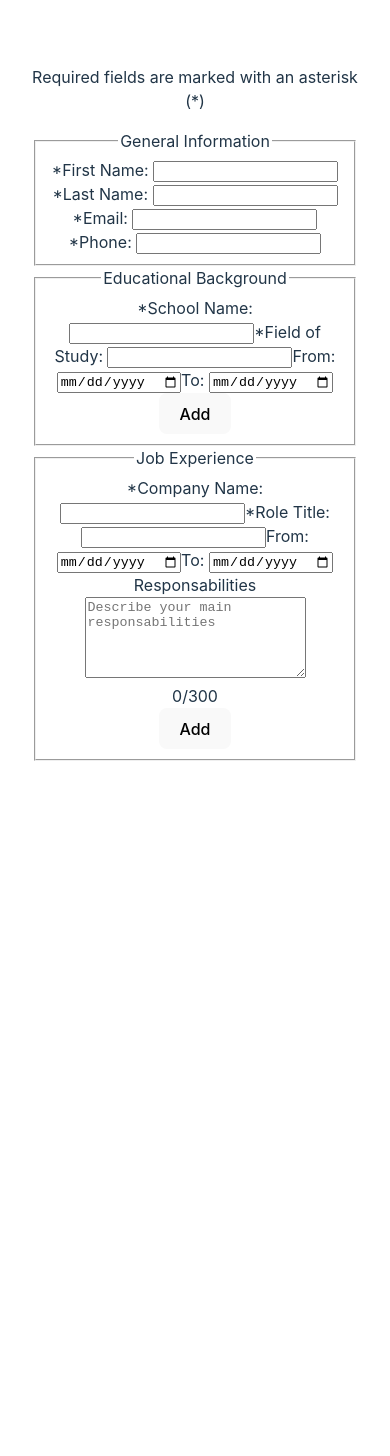
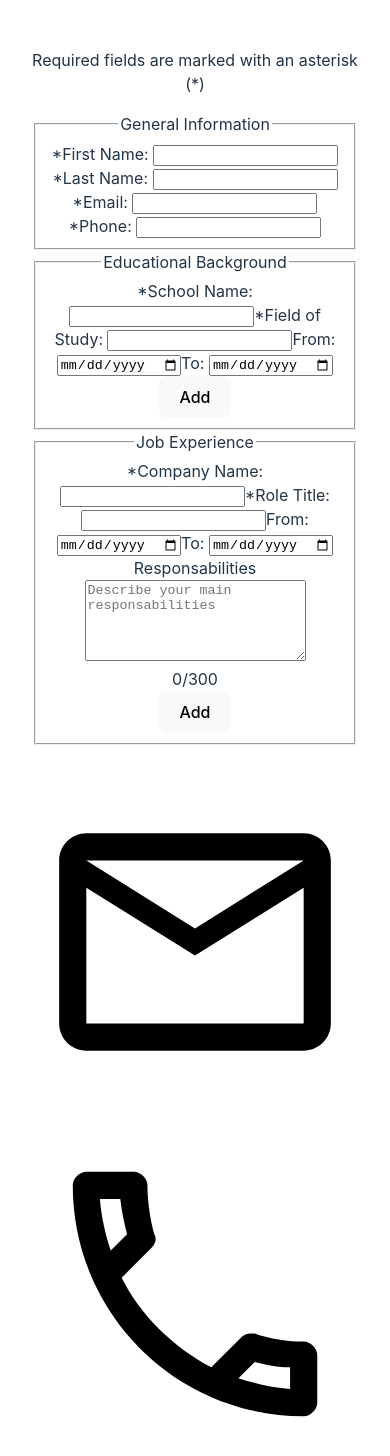
Before and after one commit to GreyTearsDev/cv-application, a React (Vite) app: page / in a window 390 px wide. Shown: the top 1456 px of the page. Before the commit the page ends 844 px from the top, so only its background shows below. Built offline with nearby package versions, Linux system fonts and the light colour scheme.

Commit message:
refactor: Refactor 'Header' component to use svg for email and phone icons.

```diff
--- a/src/components/header.jsx
+++ b/src/components/header.jsx
@@ -5,8 +5,20 @@ export default function Header({ user }) {
     <div className={"section header"}>
       <h1>{`${user.firstName} ${user.lastName}`}</h1>
       <div>
-        <h2>{user.email}</h2>
-        <h2>{user.phone}</h2>
+        <div className="flex-row">
+          <svg xmlns="http://www.w3.org/2000/svg" viewBox="0 0 24 24">
+            <title>email-outline</title>
+            <path d="M22 6C22 4.9 21.1 4 20 4H4C2.9 4 2 4.9 2 6V18C2 19.1 2.9 20 4 20H20C21.1 20 22 19.1 22 18V6M20 6L12 11L4 6H20M20 18H4V8L12 13L20 8V18Z" />
+          </svg>
+          <h2>{user.email}</h2>
+        </div>
+        <div className="flex-row">
+          <svg xmlns="http://www.w3.org/2000/svg" viewBox="0 0 24 24">
+            <title>phone-outline</title>
+            <path d="M20,15.5C18.8,15.5 17.5,15.3 16.4,14.9C16.3,14.9 16.2,14.9 16.1,14.9C15.8,14.9 15.6,15 15.4,15.2L13.2,17.4C10.4,15.9 8,13.6 6.6,10.8L8.8,8.6C9.1,8.3 9.2,7.9 9,7.6C8.7,6.5 8.5,5.2 8.5,4C8.5,3.5 8,3 7.5,3H4C3.5,3 3,3.5 3,4C3,13.4 10.6,21 20,21C20.5,21 21,20.5 21,20V16.5C21,16 20.5,15.5 20,15.5M5,5H6.5C6.6,5.9 6.8,6.8 7,7.6L5.8,8.8C5.4,7.6 5.1,6.3 5,5M19,19C17.7,18.9 16.4,18.6 15.2,18.2L16.4,17C17.2,17.2 18.1,17.4 19,17.4V19Z" />
+          </svg>
+          <h2>{user.phone}</h2>
+        </div>
       </div>
     </div>
   );
```
